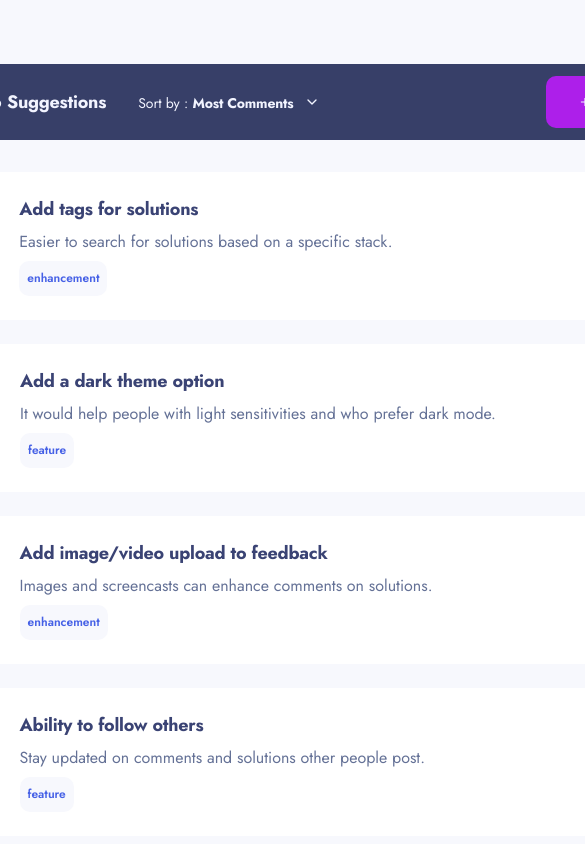
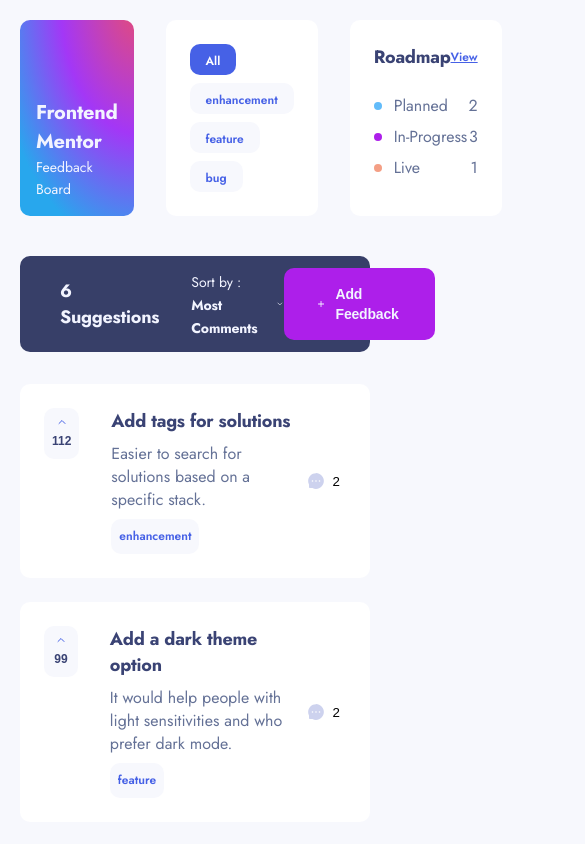
Before and after one commit to RuanFailache/feedback-app, a Next.js app in the folder packages/client/: page / in a window 390 px wide. Shown: the top 844 px of the page, 585 px wide, since content can reach past the window. Built offline with nearby package versions, Linux system fonts and the light colour scheme.

Commit message:
feat: make layout responsive for tablet

```diff
--- a/packages/client/src/modules/suggestions/components/side-bar/side-bar.styles.ts
+++ b/packages/client/src/modules/suggestions/components/side-bar/side-bar.styles.ts
@@ -1,17 +1,22 @@
 import styled from 'styled-components'
+import { PAGE_WIDTH } from '../../suggestions.styles'
 
 export class SuggestionsSideBarStyles {
     static Container = styled.div`
         display: flex;
         flex-direction: column;
         gap: ${(p) => p.theme.grid.xl};
+
+        @media (max-width: ${PAGE_WIDTH}) {
+            flex-direction: row;
+            align-items: stretch;
+        }
     `
 
     static GradientBox = styled.div`
         display: flex;
         flex-direction: column;
         justify-content: flex-end;
-        height: 137px;
         padding: ${(p) => p.theme.grid.md};
         border-radius: ${(p) => p.theme.borderRadius};
         background: radial-gradient(
@@ -21,11 +26,23 @@
             #28a7ed 100%
         );
         box-sizing: border-box;
+
+        @media (min-width: ${PAGE_WIDTH}) {
+            height: 137px;
+        }
+
+        @media (max-width: ${PAGE_WIDTH}) {
+            flex: 1;
+        }
     `
 
     static Box = styled.div`
         padding: ${(p) => p.theme.grid.lg};
         border-radius: ${(p) => p.theme.borderRadius};
         background-color: ${(p) => p.theme.palette.surface};
+
+        @media (max-width: ${PAGE_WIDTH}) {
+            flex: 1;
+        }
     `
 }
--- a/packages/client/src/modules/suggestions/suggestions.styles.ts
+++ b/packages/client/src/modules/suggestions/suggestions.styles.ts
@@ -1,6 +1,6 @@
 import styled from 'styled-components'
 
-const PAGE_WIDTH = '1110px'
+export const PAGE_WIDTH = '1110px'
 const SIDE_BAR_WIDTH = '254px'
 const MAIN_CONTENT_WIDTH = '824px'
 
@@ -8,6 +8,12 @@
     static MainContainer = styled.div`
         width: ${PAGE_WIDTH};
         margin: 0 auto;
+
+        @media (max-width: ${PAGE_WIDTH}) {
+            width: 100%;
+            padding: 20px;
+            box-sizing: border-box;
+        }
     `
 
     static PositionedSideBar = styled.aside`
@@ -15,6 +21,12 @@
         top: ${(p) => p.theme.grid.xxl};
         left: calc((100vw - ${PAGE_WIDTH}) / 2);
         width: ${SIDE_BAR_WIDTH};
+
+        @media (max-width: ${PAGE_WIDTH}) {
+            position: unset;
+            width: 100%;
+            margin-bottom: 40px;
+        }
     `
 
     static PositionedMainContent = styled.div`
@@ -26,5 +38,10 @@
         gap: ${(p) => p.theme.grid.xl};
         width: ${MAIN_CONTENT_WIDTH};
         padding-bottom: ${(p) => p.theme.grid.xl};
+
+        @media (max-width: ${PAGE_WIDTH}) {
+            position: unset;
+            width: 100%;
+        }
     `
 }
```
